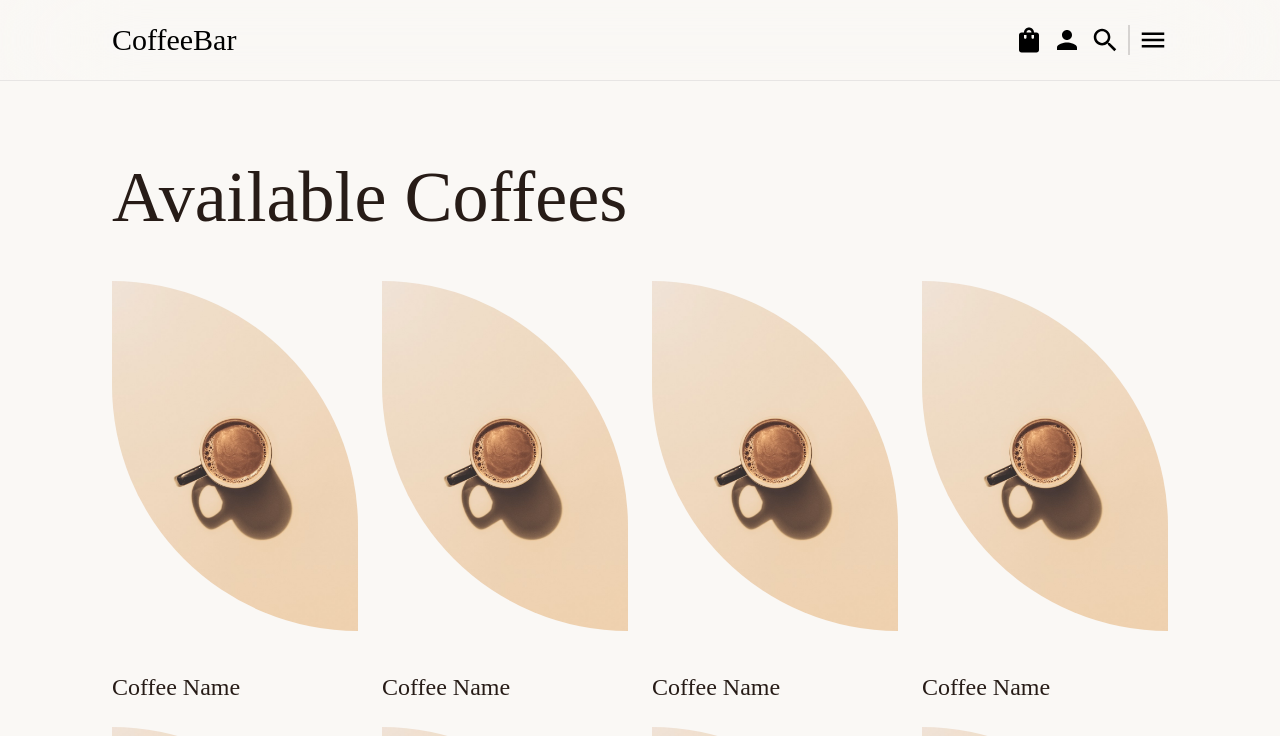
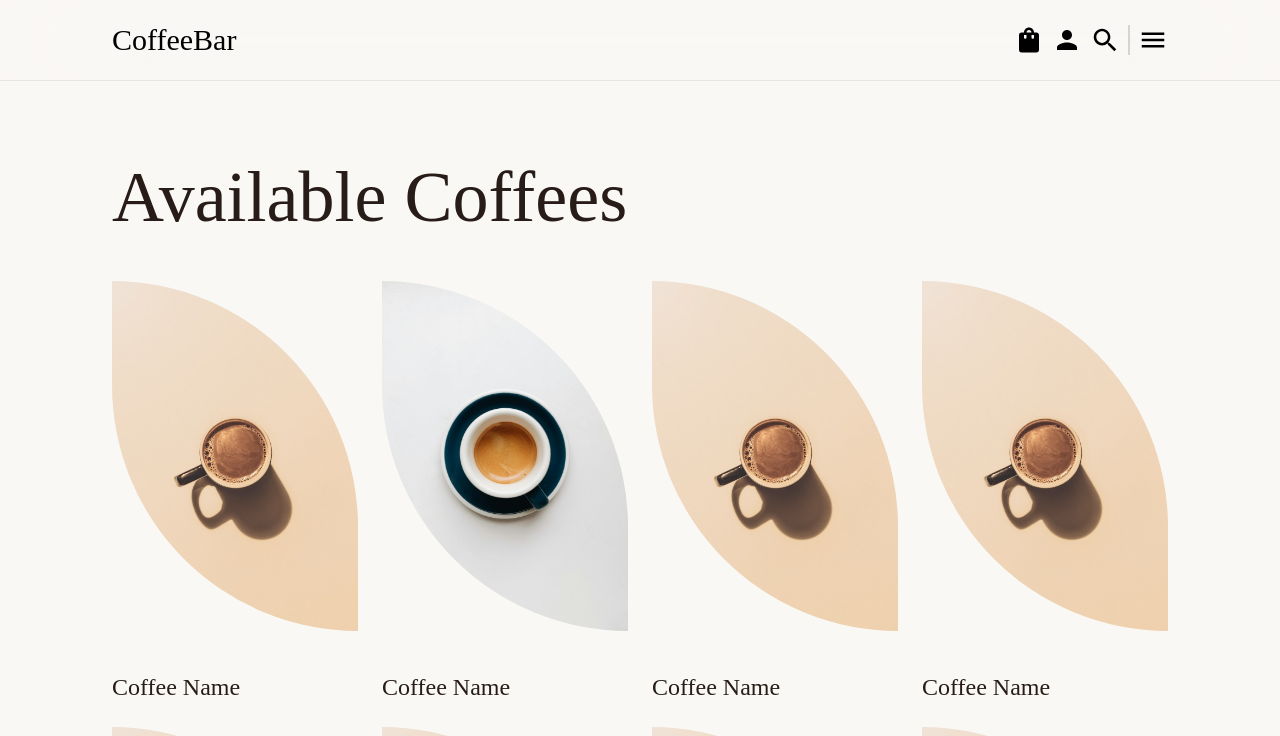
Before and after one commit to DarkoM996/coffeebar-website, a React (Vite) app: page /coffees in a window 1280 px wide. Shown: the top 736 px of the page. Built offline with nearby package versions, Linux system fonts and the light colour scheme; a web font is replaced by a local one.

Commit message:
new image

```diff
--- a/src/pages/CoffeesPage.tsx
+++ b/src/pages/CoffeesPage.tsx
@@ -1,4 +1,5 @@
 import image from "../images/image1.jpg";
+import image2 from "../images/image2.jpg";
 
 const CoffeesPage = () => {
   return (
@@ -19,11 +20,11 @@ const CoffeesPage = () => {
           </div>
           <h4 className="text-xl md:text-2xl">Coffee Name</h4>
         </div>
-        {/* Product 1 */}
+        {/* Product 2 */}
         <div className="grid grid-cols-1 place-content-start gap-10">
           <div className="relative w-full h-[350px]">
             <img
-              src={image}
+              src={image2}
               alt="coffee image"
               className="w-full h-full object-cover rounded-tr-[250px] rounded-bl-[250px]"
             />
```
